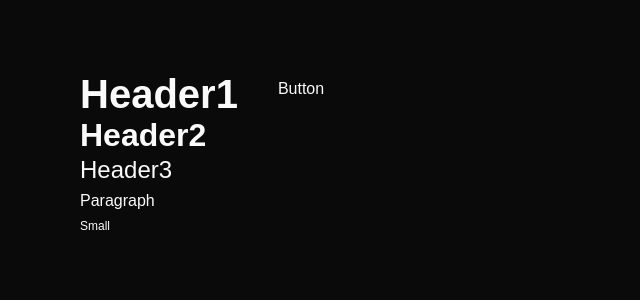
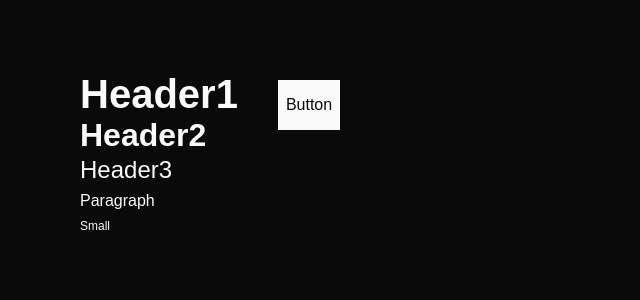
Before and after one commit to Vyakulin/ui-shit, a Next.js app: page /test in a window 1280 px wide. Shown: the top 300 px of the page, without its empty margins (0-640 px from the left). Built offline with nearby package versions, Linux system fonts and the light colour scheme; a web font is replaced by a local one.

Commit message:
button style test

```diff
--- a/app/components.jsx
+++ b/app/components.jsx
@@ -35,6 +35,6 @@ export function Button(props) {
     let children = props.children;
 
     return (
-        <button className={style + '-' + color}>{children}</button>
+        <button className={'bt-' + style + '-' + color}>{children}</button>
     )
 }
--- a/app/globals.scss
+++ b/app/globals.scss
@@ -13,6 +13,7 @@ $accent-2: var(--pink-300);
 * {
   all: unset;
   transition: all 300ms ease-out;
+  outline-offset: -1.5px;
 }
 script, head {
   display: none;
@@ -57,3 +58,19 @@ body {
   font-weight: 400;
   font-style: text;
 }
+
+// Buttons
+.bt {
+  display: inline-flex;
+  cursor: pointer;
+  padding: 4*$px 2*$px;
+}
+.bt-fill-white {
+  @extend .bt;
+  background-color: $white;
+  color: $black;
+  &:hover {
+    background-color: $white-2;
+    color: $black-2;
+  }
+}
```
Also changed, not shown: app/globals.css.
